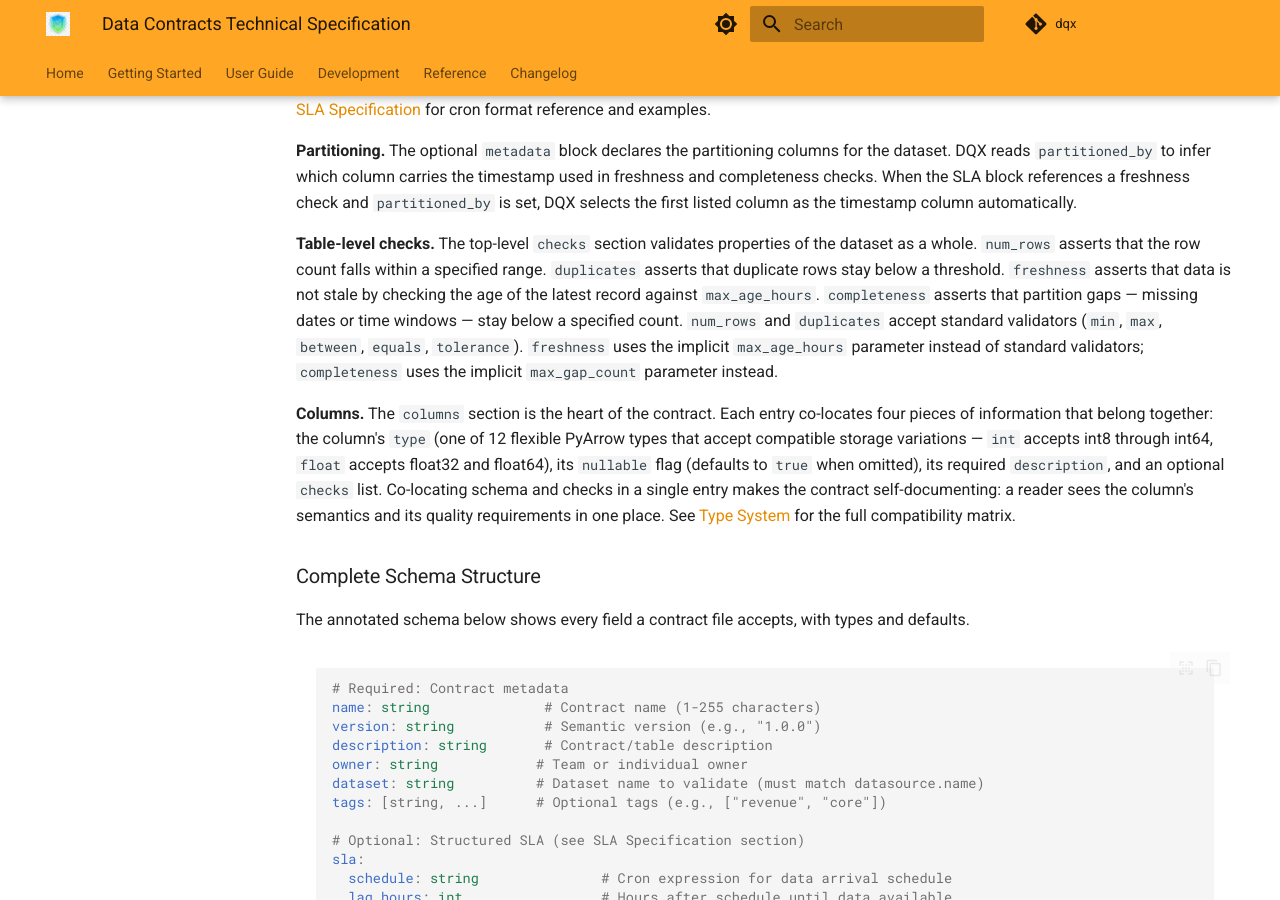
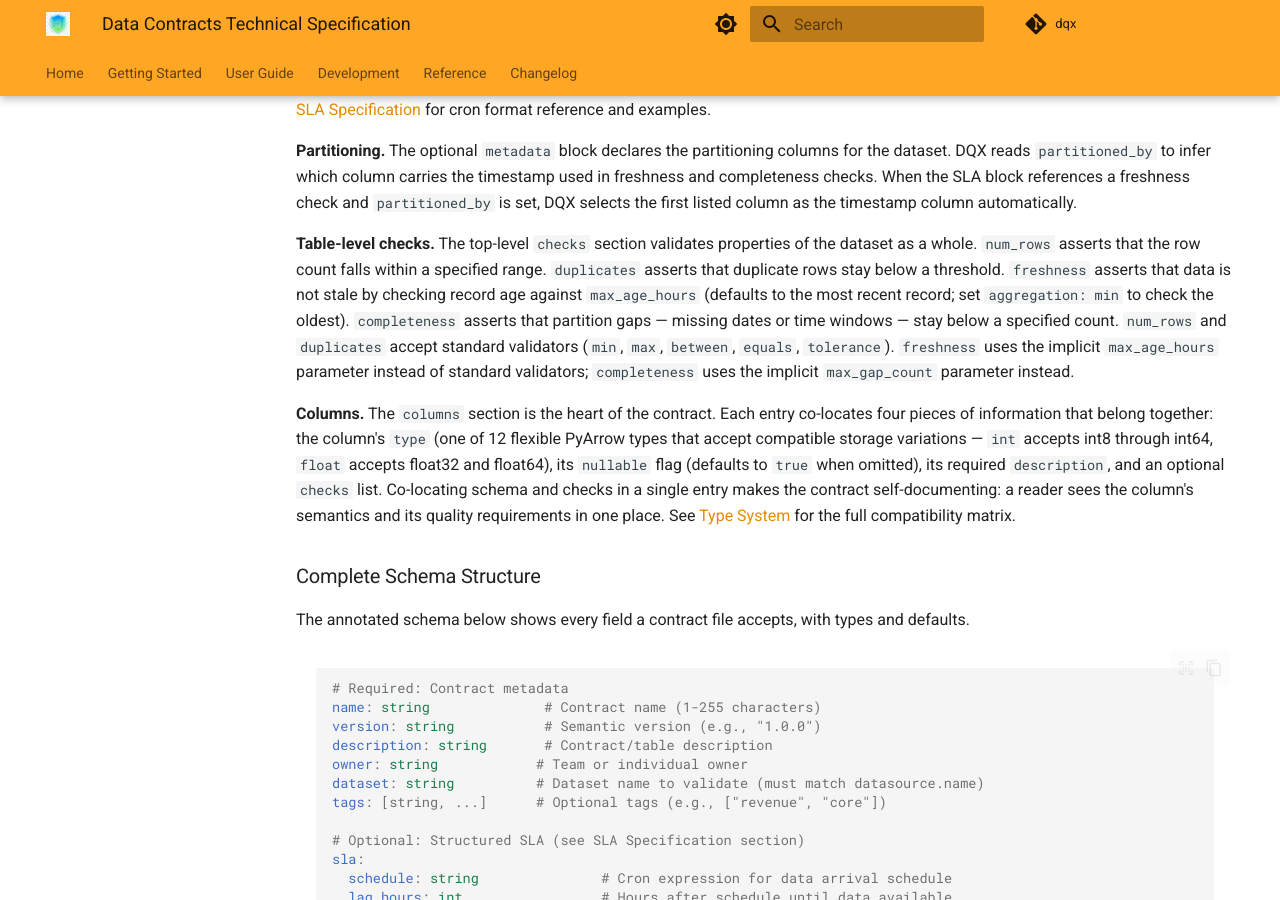
Before and after one commit to nampham2/dqx, an MkDocs documentation site: the page built from docs/design/contracts/index.md, in a window 1280 px wide and 900 px high, scrolled down 2855 px. Built offline with MkDocs 1.6.1 and Material for MkDocs 9.7.7, drawn with Linux system fonts in a browser that asks for light colours; comment, search, counter and statistics services are not loaded; some of the changed text lies outside the part shown.

Commit message:
docs(contracts): clarify freshness aggregation semantics (default vs oldest)

```diff
--- a/docs/design/contracts/index.md
+++ b/docs/design/contracts/index.md
@@ -99,7 +99,7 @@ columns:
 
 **Partitioning.** The optional `metadata` block declares the partitioning columns for the dataset. DQX reads `partitioned_by` to infer which column carries the timestamp used in freshness and completeness checks. When the SLA block references a freshness check and `partitioned_by` is set, DQX selects the first listed column as the timestamp column automatically.
 
-**Table-level checks.** The top-level `checks` section validates properties of the dataset as a whole. `num_rows` asserts that the row count falls within a specified range. `duplicates` asserts that duplicate rows stay below a threshold. `freshness` asserts that data is not stale by checking the age of the latest record against `max_age_hours`. `completeness` asserts that partition gaps — missing dates or time windows — stay below a specified count. `num_rows` and `duplicates` accept standard validators (`min`, `max`, `between`, `equals`, `tolerance`). `freshness` uses the implicit `max_age_hours` parameter instead of standard validators; `completeness` uses the implicit `max_gap_count` parameter instead.
+**Table-level checks.** The top-level `checks` section validates properties of the dataset as a whole. `num_rows` asserts that the row count falls within a specified range. `duplicates` asserts that duplicate rows stay below a threshold. `freshness` asserts that data is not stale by checking record age against `max_age_hours` (defaults to the most recent record; set `aggregation: min` to check the oldest). `completeness` asserts that partition gaps — missing dates or time windows — stay below a specified count. `num_rows` and `duplicates` accept standard validators (`min`, `max`, `between`, `equals`, `tolerance`). `freshness` uses the implicit `max_age_hours` parameter instead of standard validators; `completeness` uses the implicit `max_gap_count` parameter instead.
 
 **Columns.** The `columns` section is the heart of the contract. Each entry co-locates four pieces of information that belong together: the column's `type` (one of 12 flexible PyArrow types that accept compatible storage variations — `int` accepts int8 through int64, `float` accepts float32 and float64), its `nullable` flag (defaults to `true` when omitted), its required `description`, and an optional `checks` list. Co-locating schema and checks in a single entry makes the contract self-documenting: a reader sees the column's semantics and its quality requirements in one place. See [Type System](types.md) for the full compatibility matrix.
 
@@ -333,7 +333,7 @@ DQX contracts provide 18 built-in check types across two scopes.
 **4 table-level checks** validate the dataset as a whole:
 - `num_rows` — asserts total row count
 - `duplicates` — asserts count of duplicate rows
-- `freshness` — asserts that data is not stale (age of the latest record does not exceed `max_age_hours`)
+- `freshness` — asserts that data is not stale (record age does not exceed `max_age_hours`; defaults to most recent, optionally oldest via `aggregation: min`)
 - `completeness` — asserts absence of partition gaps
 
 **14 column-level checks** validate individual columns. 8 are statistical:
```
